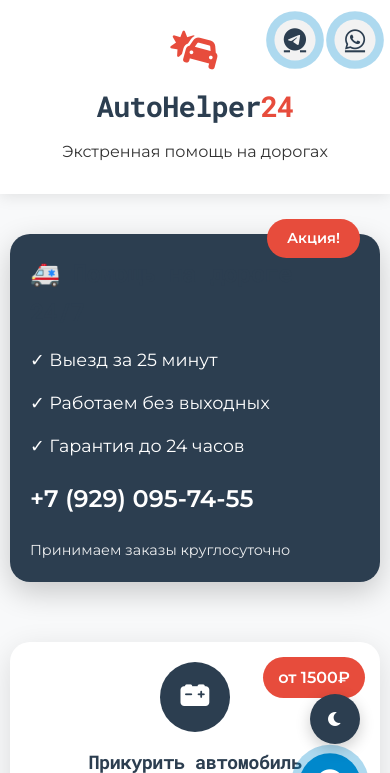
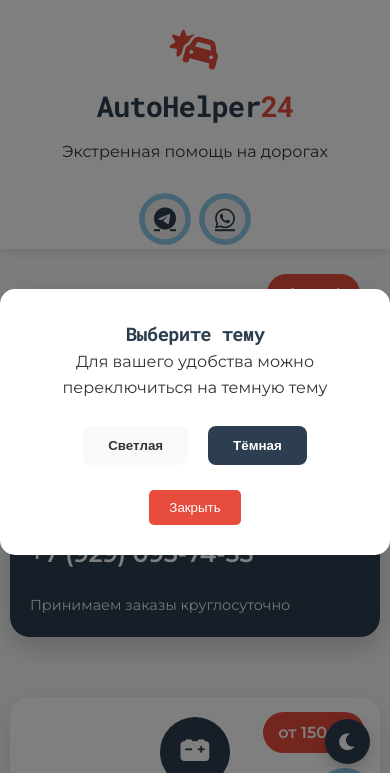
Before and after one commit to helper-177/helper-177.github.io, a plain HTML site: page index.html in a window 390 px wide. Shown: the top 773 px of the page. Drawn offline with Linux system fonts and the light colour scheme.

Commit message:
Update style.css

```diff
--- a/CSS/style.css
+++ b/CSS/style.css
@@ -252,6 +252,7 @@ h1 span {
 .whatsapp {
     background: var(--whatsapp-color);
 }
+
 /* Кнопка смены темы */
 .theme-switcher {
     position: fixed;
@@ -275,7 +276,11 @@ h1 span {
     transform: scale(1.1);
 }
 
-/* Кнопка чата (убедитесь что эти стили присутствуют) */
+.theme-switcher i {
+    font-size: 1.2rem;
+}
+
+/* Кнопка чата */
 .chat-button {
     position: fixed;
     bottom: 30px;
@@ -322,6 +327,7 @@ h1 span {
         box-shadow: 0 0 0 0 rgba(0, 136, 204, 0);
     }
 }
+
 /* Футер */
 footer {
     background: var(--primary-color);
@@ -339,24 +345,116 @@ footer {
     margin-top: 15px;
 }
 
+/* Анимации */
 @keyframes spin {
     0% { transform: rotate(0deg); }
     100% { transform: rotate(360deg); }
 }
 
+@keyframes pulse {
+    0% { transform: scale(1); }
+    50% { transform: scale(1.05); }
+    100% { transform: scale(1); }
+}
+
+/* Модальное окно */
+.theme-modal {
+    display: none;
+    position: fixed;
+    top: 0;
+    left: 0;
+    width: 100%;
+    height: 100%;
+    background: rgba(0,0,0,0.5);
+    z-index: 9999;
+}
+
+.theme-modal.active {
+    display: flex;
+    align-items: center;
+    justify-content: center;
+}
+
+.theme-modal-content {
+    background: var(--card-bg);
+    padding: 30px;
+    border-radius: 15px;
+    max-width: 400px;
+    text-align: center;
+}
+
+.theme-options {
+    display: flex;
+    gap: 20px;
+    justify-content: center;
+    margin: 25px 0;
+}
+
+.theme-btn {
+    padding: 12px 25px;
+    border: none;
+    border-radius: 8px;
+    cursor: pointer;
+    font-weight: 600;
+    transition: transform 0.3s;
+}
+
+.light-btn {
+    background: #f8f9fa;
+    color: #333;
+}
+
+.dark-btn {
+    background: #2c3e50;
+    color: white;
+}
+
+.theme-close {
+    background: var(--accent-color);
+    color: white;
+    border: none;
+    padding: 10px 20px;
+    border-radius: 5px;
+    cursor: pointer;
+}
+
+/* Адаптивность */
 @media (max-width: 480px) {
     .container {
         padding: 10px;
     }
+
     .service-card {
         flex-direction: column;
         align-items: center;
     }
+
     .service-icon {
         width: 70px;
         height: 70px;
     }
+
     .snippet-card {
         padding: 20px;
     }
+
+    .header-contacts {
+        position: static;
+        justify-content: center;
+        margin-top: 15px;
+    }
+
+    .theme-switcher {
+        bottom: 80px;
+        right: 20px;
+        width: 45px;
+        height: 45px;
+    }
+
+    .chat-button {
+        bottom: 20px;
+        right: 20px;
+        width: 50px;
+        height: 50px;
+    }
 }
```
